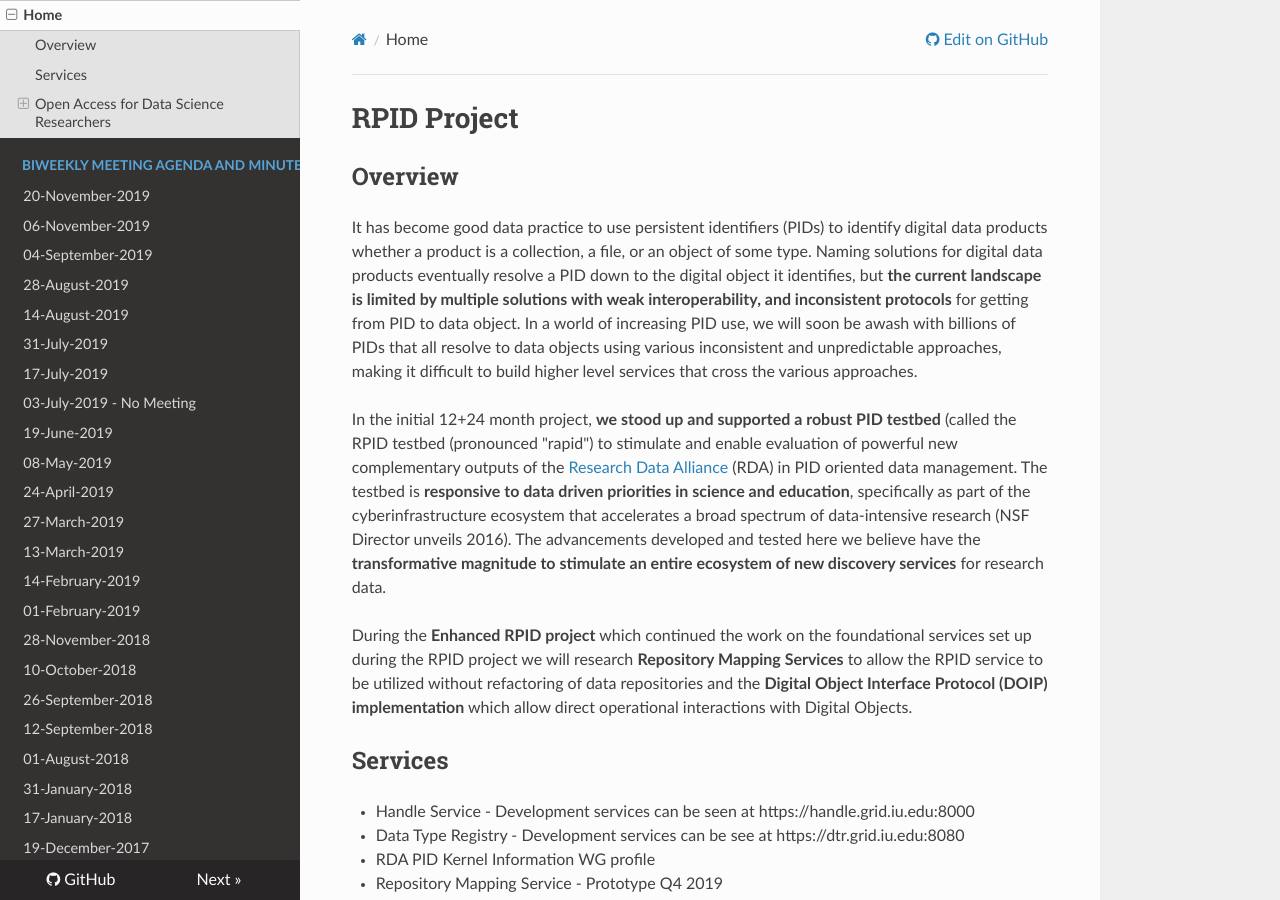
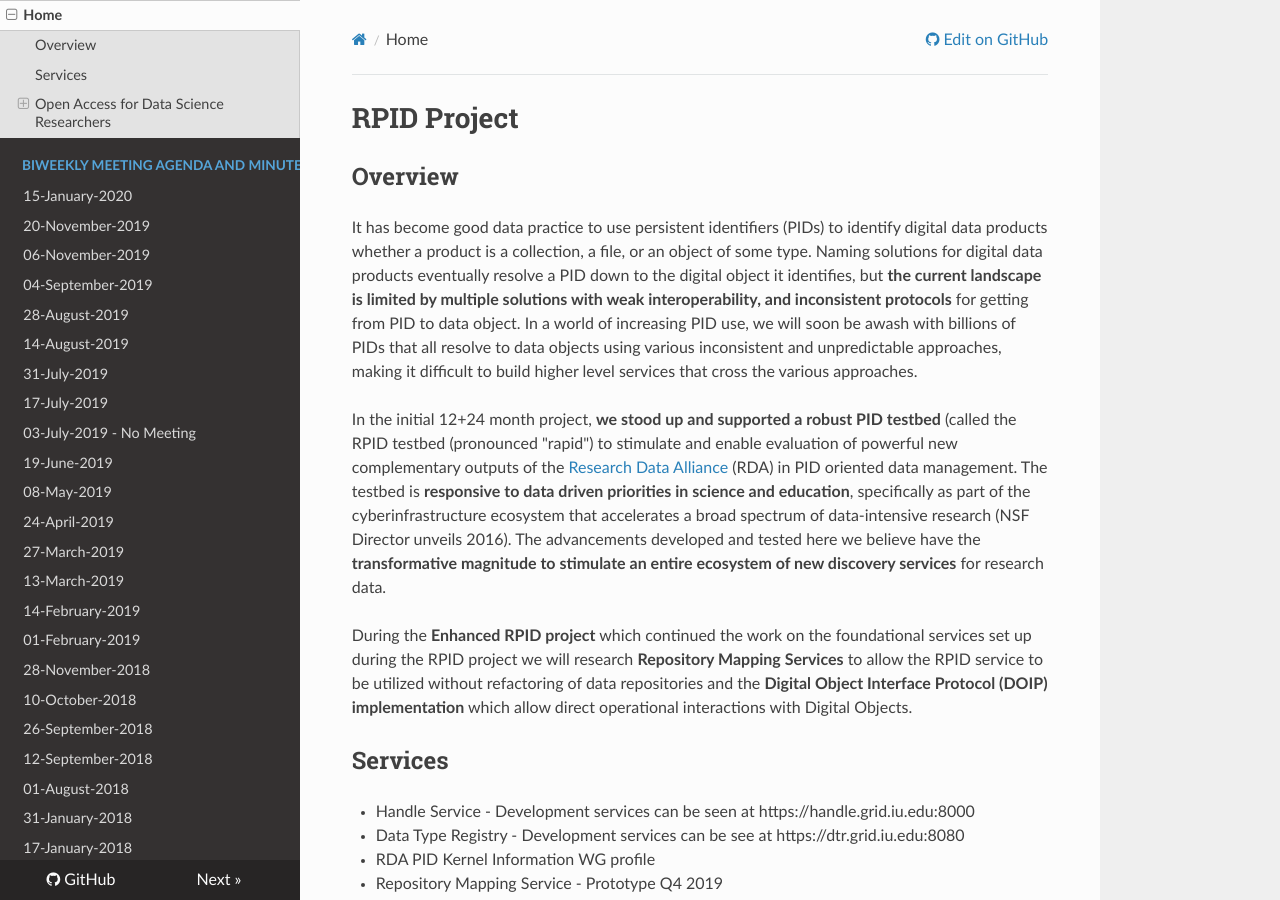
Before and after one commit to rpidproject/rpid, an MkDocs documentation site: the page built from docs/index.md, in a window 1280 px wide and 900 px high. Built offline with MkDocs 1.6.1, drawn with Linux system fonts in a browser that asks for light colours; nearby versions of some CDN libraries; old or Windows-style settings are respelled for this version of MkDocs.

Commit message:
Update mkdocs.yml

```diff
--- a/mkdocs.yml
+++ b/mkdocs.yml
@@ -9,6 +9,7 @@ extra_css:
 pages:
 - Home: 'index.md'
 - BiWeekly Meeting Agenda and Minutes:
+  - '15-January-2020': '15-January-2020.md'
   - '20-November-2019': '20-November-2019.md'
   - '06-November-2019': '06-November-2019.md'
   - '04-September-2019': '04-September-2019.md'
```
